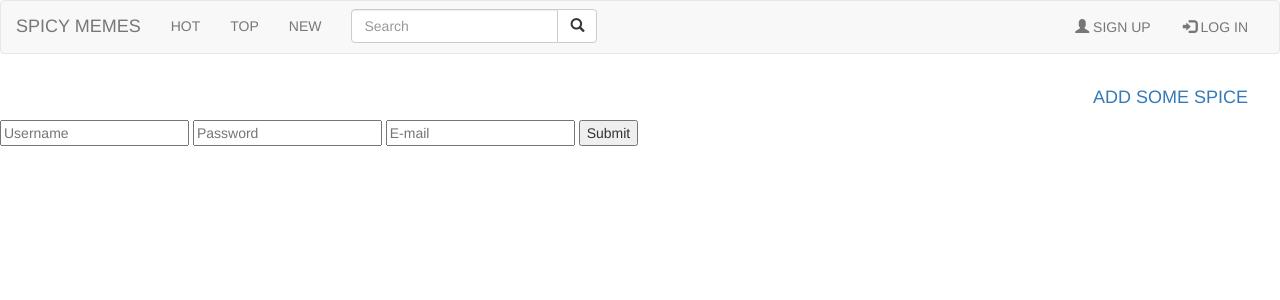
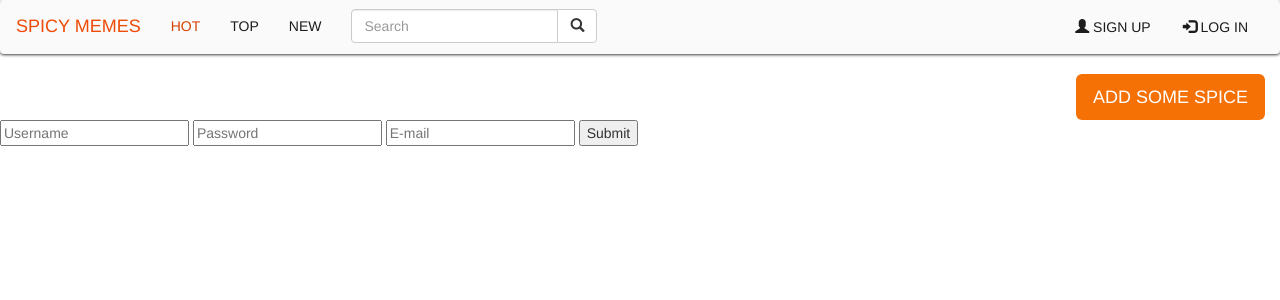
Before and after one commit to jaagupku/spicy-memes, a CodeIgniter app: page /database/index.php/users/register in a window 1280 px wide. Shown: the top 300 px of the page. Run offline with CodeIgniter, Linux system fonts and the light colour scheme.

Commit message:
fixed .css file names, now css works correctly

```diff
--- a/application/views/pages/header.php
+++ b/application/views/pages/header.php
@@ -13,15 +13,15 @@ $scripts = array();
     <meta name="viewport" content="width=device-width, initial-scale=1">
     <title><?php echo $title; ?> - Spicy Memes</title>
     <link href="/assets/bootstrap-3.3.7-dist/css/bootstrap.min.css" rel="stylesheet">
-    <link rel="stylesheet" href="/assets/css/all-pages-style.css">
-    <link rel="stylesheet" href="/assets/css/header-style.css">
-    <link rel="stylesheet" href="/assets/css/comments-page-style.css">
-    <link rel="stylesheet" href="/assets/css/front-page-body-style.css">
-    <link rel="stylesheet" href="/assets/css/user-page-style.css">
+    <link href="/assets/css/allpagesstyle.css" rel="stylesheet">
+    <link href="/assets/css/headerstyle.css" rel="stylesheet">
+    <link href="/assets/css/commentspagestyle.css" rel="stylesheet">
+    <link href="/assets/css/frontpagebodystyle.css" rel="stylesheet">
+    <link href="/assets/css/userpagestyle.css" rel="stylesheet">
   </head>
   <body>
 
-    <nav class="navbar navbar-default">
+    <nav class="navbar navbar-custom">
       <div class="container-fluid">
 
         <div class="navbar-header">
@@ -53,7 +53,7 @@ $scripts = array();
             </div>
           </form>
 
-          <ul class="nav navbar-nav navbar-right">
+          <ul class="nav navbar-nav navbar-right loginsignup">
             <?php if (isset($username)) { ?>
               <li><a href="/index.php/profile/<?= $username ?>" id="username"><span class="glyphicon glyphicon-user"></span><?= $username ?></a></li>
               <li><a href="/index.php/logout" id="logout"><span class="glyphicon glyphicon-log-out"></span> Logout</a></li>
@@ -122,7 +122,7 @@ $scripts = array();
     <div class="container-fluid">
       <div class="row">
         <div class="col-xs-12 col-lg-12 addsomespice">
-          <a role="button" class="btn btn-addsomespice btn-lg" href="/index.php/meme/add">ADD SOME SPICE</a>
+            <a role="button" class="btn btn-lg" href="/index.php/meme/add">ADD SOME SPICE</a>
         </div>
       </div>
     </div>
--- a/assets/css/all-pages-style.css
+++ b/assets/css/allpagesstyle.css
@@ -14,6 +14,10 @@
 }
 .addsomespice {
   text-align: right;
+}
+.addsomespice a{
+  background-color: rgb(246, 113, 5);
+  color: white;
 }
 
 @media (max-width: 818px) {
--- a/assets/css/header-style.css
+++ /dev/null
@@ -1,9 +0,0 @@
-.top{
-  color: rgb(28, 28, 28);
-}
-.hot{
-  color: rgb(214, 64, 0);
-}
-.new{
-  color: rgb(28, 28, 28);
-}
--- /dev/null
+++ b/assets/css/headerstyle.css
@@ -0,0 +1,21 @@
+.top{
+  color: rgb(28, 28, 28);
+}
+.hot{
+  color: rgb(214, 64, 0);
+}
+.new{
+  color: rgb(28, 28, 28);
+}
+.navbar-custom {
+  background-color: rgb(250, 250, 250);
+  -webkit-box-shadow: 0px 1px 3px 0px rgba(0,0,0,0.76);
+  -moz-box-shadow: 0px 1px 3px 0px rgba(0,0,0,0.76);
+  box-shadow: 0px 1px 3px 0px rgba(0,0,0,0.76);
+}
+.navbar-brand {
+  color: rgb(237, 75, 6);
+}
+.loginsignup a{
+  color: rgb(28, 28, 28);
+}
```
Also changed, not shown: assets/css/commentspagestyle.css (renamed from assets/css/comments-page-style.css), assets/css/frontpagebodystyle.css (renamed from assets/css/front-page-body-style.css), assets/css/userpagestyle.css (renamed from assets/css/user-page-style.css).
